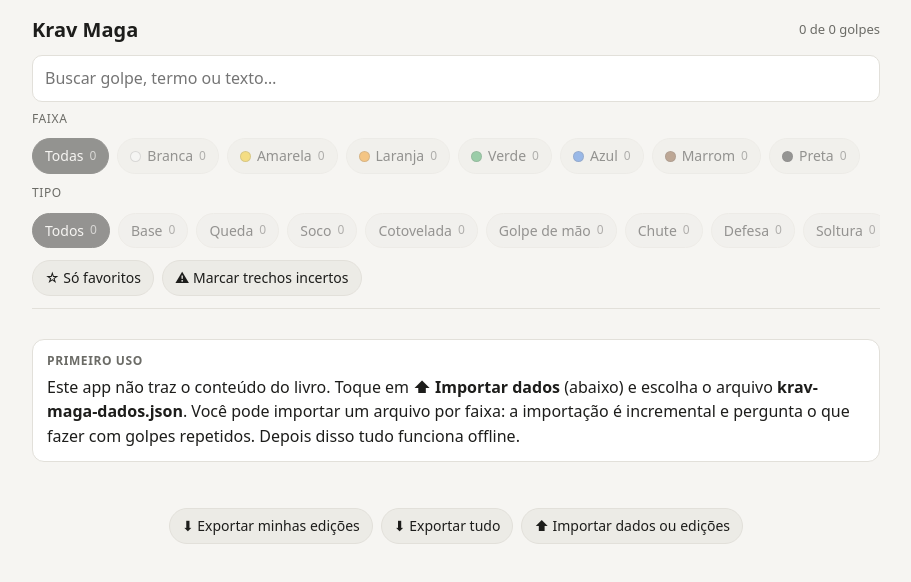
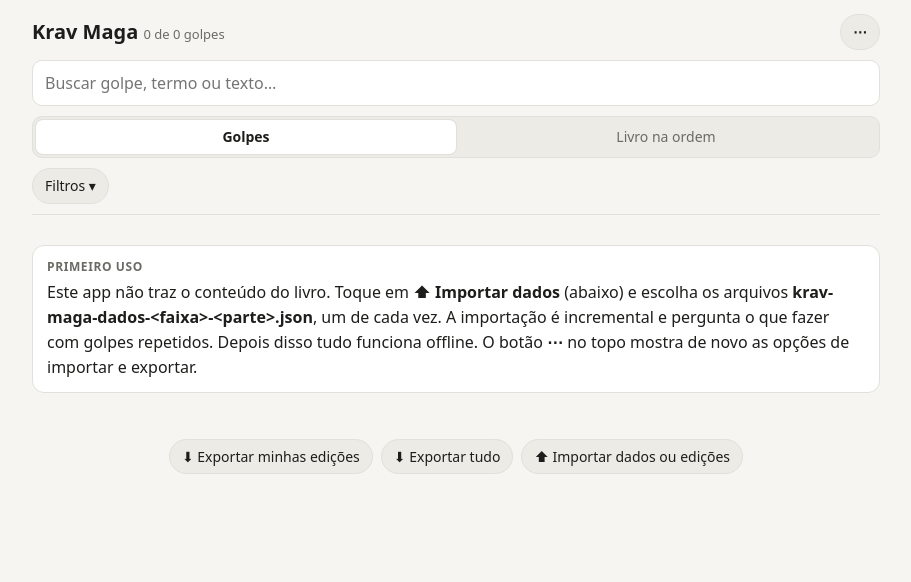
Before and after one commit to henriquetorres13-commits/Krav-Maga, a plain HTML site: page index.html in a window 1280 px wide. Shown: the whole page, without its empty margins (184-1095 px from the left). Drawn offline with Linux system fonts and the light colour scheme.

Commit message:
Revisão de layout (publicação 1): duas visões, filtros recolhíveis, anterior/próximo
- Remove a faixa branca; a lista começa na amarela
- Visões "Golpes" (sem tipo Livro) e "Livro na ordem" (por faixa e página)
- Botão Filtros oculta faixa, tipo e favoritos
- Botões Anterior/Próximo no detalhe, seguindo a lista e os filtros atuais
- Esconde tipos sem golpes; remove "Marcar trechos incertos"
- Importar/exportar atrás do botão ⋯; texto de primeiro uso atualizado

Co-Authored-By: Claude Sonnet 5.5 <noreply@anthropic.com>
Claude-Session: https://claude.ai/code/session_01MX87D4SYvKE5WyUJ6W4JiT

```diff
--- a/index.html
+++ b/index.html
@@ -58,7 +58,6 @@ body.show-detail .home{display:none}
 .p{margin:12px 0}
 .p b.l{display:inline-block;background:var(--ink);color:var(--bg);border-radius:6px;padding:0 8px;margin-right:6px;font-size:13px;font-weight:600}
 .p.pt2{color:var(--muted);border-left:3px solid var(--line);padding-left:10px;margin-top:-6px}
-body.hl .p.unsure{background:var(--warn);border-radius:6px;box-shadow:0 0 0 4px var(--warn)}
 .fig{margin:14px 0;background:#fff;border:1px solid var(--line);border-radius:12px;overflow:hidden;text-align:center}
 .fig img{display:block;max-width:100%;max-height:560px;margin:0 auto;cursor:zoom-in}
 .lb{position:fixed;inset:0;background:rgba(0,0,0,.92);display:none;align-items:center;justify-content:center;z-index:20;padding:12px;overflow:auto}
@@ -85,22 +84,39 @@ body.hl .p.unsure{background:var(--warn);border-radius:6px;box-shadow:0 0 0 4px
 .dlg .cf small{color:var(--muted)}
 .dlg .cf select{margin-top:6px}
 .dlg .bulk{display:flex;flex-wrap:wrap;gap:6px}
+.seg{display:flex;background:var(--chip);border:1px solid var(--line);border-radius:10px;padding:3px;margin-top:10px}
+.seg button{flex:1;border:0;background:none;color:var(--muted);font:inherit;font-size:14px;padding:6px;border-radius:7px;cursor:pointer}
+.seg button.on{background:var(--card);color:var(--ink);font-weight:600;box-shadow:0 0 0 1px var(--line)}
+.tools2{display:flex;gap:8px;align-items:center;margin-top:10px}
+.badge{background:var(--accent);color:#fff;border-radius:999px;font-size:11px;padding:0 6px;line-height:16px}
+#fpanel{display:none}
+body.fopen #fpanel{display:block}
+#tools{display:none}
+body.tools #tools{display:block}
+.nav{display:flex;gap:8px;justify-content:space-between;align-items:center;margin:14px 0}
+.btn:disabled{opacity:.4;cursor:default}
 </style>
 </head>
 <body>
 <div class="wrap">
   <div class="home">
     <header>
-      <h1>Krav Maga <small id="count"></small></h1>
+      <h1><span>Krav Maga <small id="count"></small></span><button class="chip" id="menub" aria-label="Menu de importar e exportar">⋯</button></h1>
       <input id="q" class="search" type="search" placeholder="Buscar golpe, termo ou texto…" autocomplete="off">
-      <div class="lbl">Faixa</div><div class="row" id="belts"></div>
-      <div class="lbl">Tipo</div><div class="row" id="types"></div>
-      <div class="row"><button class="chip" id="favf">☆ Só favoritos</button><button class="chip" id="hlf" title="Destaca trechos que o leitor de texto (OCR) pode ter errado">⚠ Marcar trechos incertos</button></div>
+      <div class="seg"><button id="v-g">Golpes</button><button id="v-l">Livro na ordem</button></div>
+      <div class="tools2"><button class="chip" id="filb">Filtros</button></div>
+      <div id="fpanel">
+        <div class="lbl">Faixa</div><div class="row" id="belts"></div>
+        <div class="lbl">Tipo</div><div class="row" id="types"></div>
+        <div class="row"><button class="chip" id="favf">☆ Só favoritos</button></div>
+      </div>
     </header>
     <div class="list" id="list"></div>
-    <div class="row" style="margin-top:22px;justify-content:center">
-      <button class="chip" id="exp">⬇ Exportar minhas edições</button><button class="chip" id="expall">⬇ Exportar tudo</button>
-      <label class="chip" style="cursor:pointer">⬆ Importar dados ou edições<input id="imp" type="file" accept="application/json" hidden></label>
+    <div id="tools">
+      <div class="row" style="margin-top:22px;justify-content:center">
+        <button class="chip" id="exp">⬇ Exportar minhas edições</button><button class="chip" id="expall">⬇ Exportar tudo</button>
+        <label class="chip" style="cursor:pointer">⬆ Importar dados ou edições<input id="imp" type="file" accept="application/json" hidden></label>
+      </div>
     </div>
     <div class="note" id="srcnote"></div>
   </div>
@@ -112,11 +128,12 @@ body.hl .p.unsure{background:var(--warn);border-radius:6px;box-shadow:0 0 0 4px
 <script>
 var BASE=[];
 var META={};
-var BELTS=[["branca","Branca","#f5f5f5"],["amarela","Amarela","#f2c200"],["laranja","Laranja","#f28c00"],["verde","Verde","#2e9e4f"],["azul","Azul","#2a6fdb"],["marrom","Marrom","#7a4a26"],["preta","Preta","#222"]];
+var BELTS=[["amarela","Amarela","#f2c200"],["laranja","Laranja","#f28c00"],["verde","Verde","#2e9e4f"],["azul","Azul","#2a6fdb"],["marrom","Marrom","#7a4a26"],["preta","Preta","#222"]];
 var TYPES=["Base","Queda","Soco","Cotovelada","Golpe de mão","Chute","Defesa","Soltura","Solo","Projeção","Arma","Livro"];
-var st={belt:"",type:"",q:"",fav:false,hl:false};
+var st={belt:"",type:"",q:"",fav:false,view:"golpes",fopen:false};
 var favs={},OV={},editing=null,idb=null,idbOk=false;
 try{favs=JSON.parse(localStorage.getItem("km_favs")||"{}")}catch(e){}
+try{if(localStorage.getItem("km_view")=="livro")st.view="livro"}catch(e){}
 function saveFavs(){try{localStorage.setItem("km_favs",JSON.stringify(favs))}catch(e){}}
 function $(s){return document.querySelector(s)}
 function esc(s){return String(s==null?"":s).replace(/[&<>"]/g,function(c){return{"&":"&amp;","<":"&lt;",">":"&gt;",'"':"&quot;"}[c]})}
@@ -137,37 +154,44 @@ function dbAllBase(){return new Promise(function(res){if(!idbOk)return res([]);t
 function dbGetMeta(){return new Promise(function(res){if(!idbOk)return res({});try{var q=idb.transaction("base").objectStore("base").get("meta");q.onsuccess=function(){res(q.result?q.result.meta||{}:{})};q.onerror=function(){res({})}}catch(e){res({})}})}
 function dbApply(puts,delOv,meta){return new Promise(function(res){if(!idbOk)return res(false);try{var t=idb.transaction(["entries","base","ov"],"readwrite"),es=t.objectStore("entries"),ov=t.objectStore("ov");puts.forEach(function(e){es.put(e)});delOv.forEach(function(id){ov.delete(id)});if(meta)t.objectStore("base").put({k:"meta",meta:meta});t.oncomplete=function(){res(true)};t.onerror=function(){res(false)};t.onabort=function(){res(false)}}catch(x){res(false)}})}
 /* ---------- home ---------- */
-function count(fn){return all().filter(fn).length}
+function viewAll(){return all().filter(function(e){return st.view=="livro"||e.type!="Livro"})}
+function pstart(e){var m=String(e.pages==null?"":e.pages).match(/\d+/);return m?+m[0]:0}
+function count(fn){return viewAll().filter(fn).length}
 function chip(label,n,on,cb,dot){
   var b=document.createElement("button");b.className="chip"+(on?" on":"")+(n===0?" zero":"");
   b.innerHTML=(dot?'<span class="dot" style="background:'+dot+'"></span>':"")+esc(label)+' <span class="n">'+(n==null?"":n)+"</span>";
   b.onclick=cb;return b;
 }
 function renderFilters(){
-  var A=all(),bel=$("#belts");bel.innerHTML="";
+  var A=viewAll(),bel=$("#belts");bel.innerHTML="";
   bel.appendChild(chip("Todas",A.length,!st.belt,function(){st.belt="";render()}));
   BELTS.forEach(function(b){bel.appendChild(chip(b[1],count(function(e){return e.belt==b[0]}),st.belt==b[0],function(){st.belt=st.belt==b[0]?"":b[0];render()},b[2]))});
   var ty=$("#types");ty.innerHTML="";
   ty.appendChild(chip("Todos",A.length,!st.type,function(){st.type="";render()}));
   var tl=TYPES.slice();A.forEach(function(e){if(tl.indexOf(e.type)<0)tl.push(e.type)});
-  tl.forEach(function(t){ty.appendChild(chip(t,count(function(e){return e.type==t}),st.type==t,function(){st.type=st.type==t?"":t;render()}))});
+  tl.forEach(function(t){var n=count(function(e){return e.type==t});if(!n&&st.type!=t)return;ty.appendChild(chip(t,n,st.type==t,function(){st.type=st.type==t?"":t;render()}))});
   $("#favf").className="chip"+(st.fav?" on":"");$("#favf").textContent=(st.fav?"★":"☆")+" Só favoritos";
-  $("#hlf").className="chip"+(st.hl?" on":"");
+  var nf=(st.belt?1:0)+(st.type?1:0)+(st.fav?1:0);
+  $("#filb").className="chip"+(st.fopen?" on":"");
+  $("#filb").innerHTML="Filtros"+(nf?' <span class="badge">'+nf+"</span>":"")+(st.fopen?" ▴":" ▾");
+  document.body.classList.toggle("fopen",st.fopen);
+  $("#v-g").className=st.view=="golpes"?"on":"";$("#v-l").className=st.view=="livro"?"on":"";
 }
 function filtered(){
   var q=norm(st.q.trim());
-  return all().filter(function(e){
+  var L=viewAll().filter(function(e){
     if(!e._h)e._h=hay(e);
     return (!st.belt||e.belt==st.belt)&&(!st.type||e.type==st.type)&&(!st.fav||favs[e.id])&&(!q||q.split(/\s+/).every(function(w){return e._h.indexOf(w)>-1}));
   });
+  if(st.view=="livro")L.sort(function(a,b){return beltRank(a.belt)-beltRank(b.belt)||pstart(a)-pstart(b)||(a._o||0)-(b._o||0)});
+  return L;
 }
 function firstImg(e){var b=e.blocks.filter(function(x){return x.t=="img"})[0];return b?b.src:""}
 function render(){
-  document.body.classList.toggle("hl",st.hl);
   renderFilters();
   var L=filtered(),el=$("#list");el.innerHTML="";
-  $("#count").textContent=L.length+" de "+all().length+" golpes";
-  if(!all().length){el.innerHTML='<div class="box" style="grid-column:1/-1"><h4>Primeiro uso</h4>Este app não traz o conteúdo do livro. Toque em <b>⬆ Importar dados</b> (abaixo) e escolha o arquivo <b>krav-maga-dados.json</b>. Você pode importar um arquivo por faixa: a importação é incremental e pergunta o que fazer com golpes repetidos. Depois disso tudo funciona offline.</div>';return}
+  $("#count").textContent=L.length+" de "+viewAll().length+(st.view=="livro"?" itens":" golpes");
+  if(!all().length){document.body.classList.add("tools");el.innerHTML='<div class="box" style="grid-column:1/-1"><h4>Primeiro uso</h4>Este app não traz o conteúdo do livro. Toque em <b>⬆ Importar dados</b> (abaixo) e escolha os arquivos <b>krav-maga-dados-&lt;faixa&gt;-&lt;parte&gt;.json</b>, um de cada vez. A importação é incremental e pergunta o que fazer com golpes repetidos. Depois disso tudo funciona offline. O botão <b>⋯</b> no topo mostra de novo as opções de importar e exportar.</div>';return}
   if(!L.length){el.innerHTML='<div class="empty" style="grid-column:1/-1">Nada encontrado.</div>';return}
   L.forEach(function(e){
     var b=beltInfo(e.belt),im=firstImg(e);
@@ -202,8 +226,14 @@ function showDetail(id){
   h+='<h2>'+esc(e.name)+'</h2>'+(e.nome_pt?'<div class="pt">'+esc(e.nome_pt)+"</div>":"");
   h+='<div class="meta" style="margin-top:8px"><span><span class="dot" style="background:'+b[2]+'"></span> Faixa '+esc(b[1].toLowerCase())+'</span><span>'+esc(e.type)+'</span><span>pág. '+esc(e.pages)+'</span>'+(e.partial?"<span>continua nas próximas páginas</span>":"")+'<button class="fav'+(favs[e.id]?" on":"")+'" id="dfav">'+(favs[e.id]?"★":"☆")+"</button></div>";
   if(e.resumo)h+='<div class="box"><h4>Resumo (PT)</h4>'+esc(e.resumo)+"</div>";
-  h+=blocksHTML(e);
+  var S=filtered(),ix=-1;S.forEach(function(x,k){if(x.id==id)ix=k});
+  var nav="";
+  if(ix>=0&&S.length>1)nav='<div class="nav"><button class="btn nprev"'+(ix==0?" disabled":"")+'>← Anterior</button><span style="font-size:12px;color:var(--muted)">'+(ix+1)+" / "+S.length+'</span><button class="btn nnext"'+(ix==S.length-1?" disabled":"")+'>Próximo →</button></div>';
+  h+=nav+blocksHTML(e)+nav;
   var d=$("#detail");d.innerHTML=h;
+  var go=function(x){location.replace("#/"+encodeURIComponent(x.id))};
+  d.querySelectorAll(".nprev").forEach(function(b){b.onclick=function(){if(ix>0)go(S[ix-1])}});
+  d.querySelectorAll(".nnext").forEach(function(b){b.onclick=function(){if(ix<S.length-1)go(S[ix+1])}});
   $("#dfav").onclick=function(){toggleFav(id);showDetail(id)};
   $("#bedit").onclick=function(){startEdit(id)};
   d.querySelectorAll(".fig img").forEach(function(im){im.onclick=function(){$("#lb img").src=im.src;$("#lb").classList.add("on")}});
@@ -345,7 +375,11 @@ $("#expall").onclick=function(){
 $("#lb").onclick=function(ev){var i=this.querySelector("img");if(!this.classList.contains("full")){this.classList.add("full");i.style.width=Math.max(i.naturalWidth*2,window.innerWidth*2.2)+"px"}else{this.classList.remove("full");i.style.width="";this.classList.remove("on")}};
 $("#q").oninput=function(){st.q=this.value;render()};
 $("#favf").onclick=function(){st.fav=!st.fav;render()};
-$("#hlf").onclick=function(){st.hl=!st.hl;render()};
+function setView(v){st.view=v;if(v=="golpes"&&st.type=="Livro")st.type="";try{localStorage.setItem("km_view",v)}catch(e){}render()}
+$("#v-g").onclick=function(){setView("golpes")};
+$("#v-l").onclick=function(){setView("livro")};
+$("#filb").onclick=function(){st.fopen=!st.fopen;render()};
+$("#menub").onclick=function(){var b=document.body;b.classList.toggle("tools");if(b.classList.contains("tools"))$("#tools").scrollIntoView({behavior:"smooth"})};
 function route(){
   var m=location.hash.match(/^#\/(.+)$/);
   if(m)showDetail(decodeURIComponent(m[1]));
```
